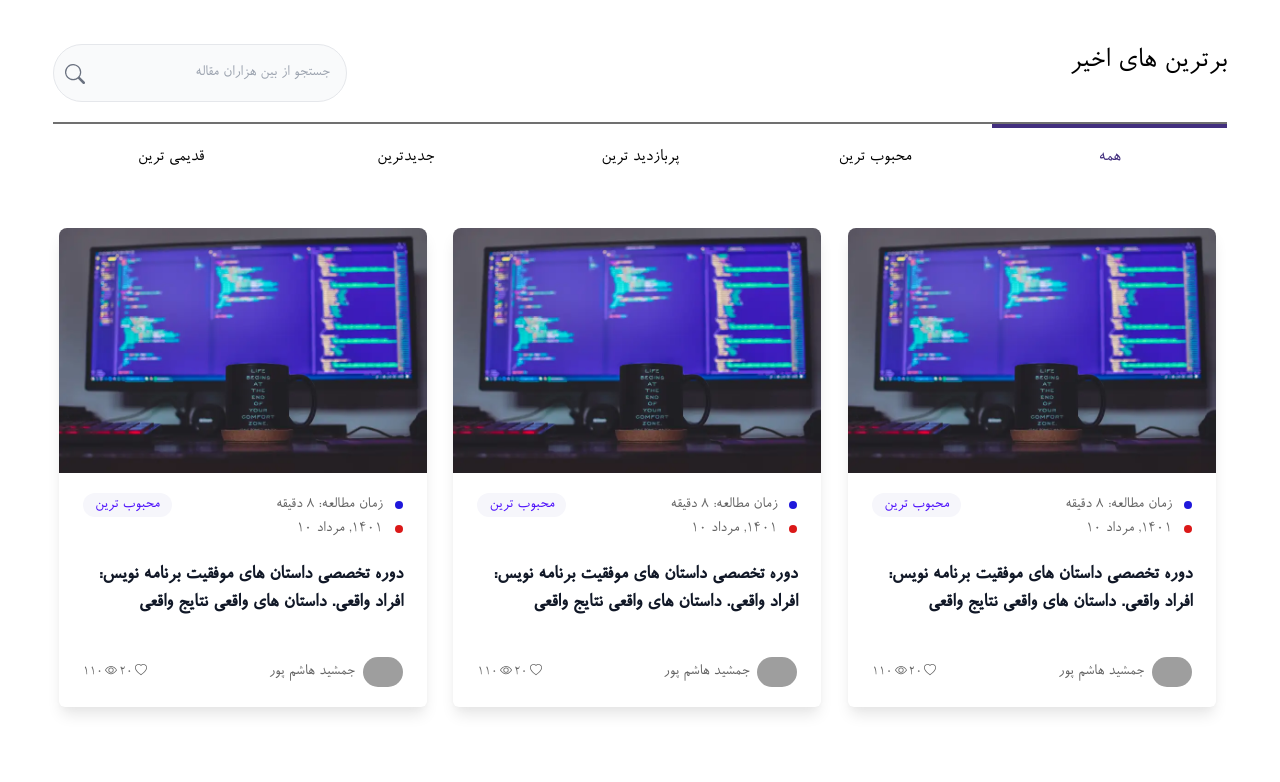
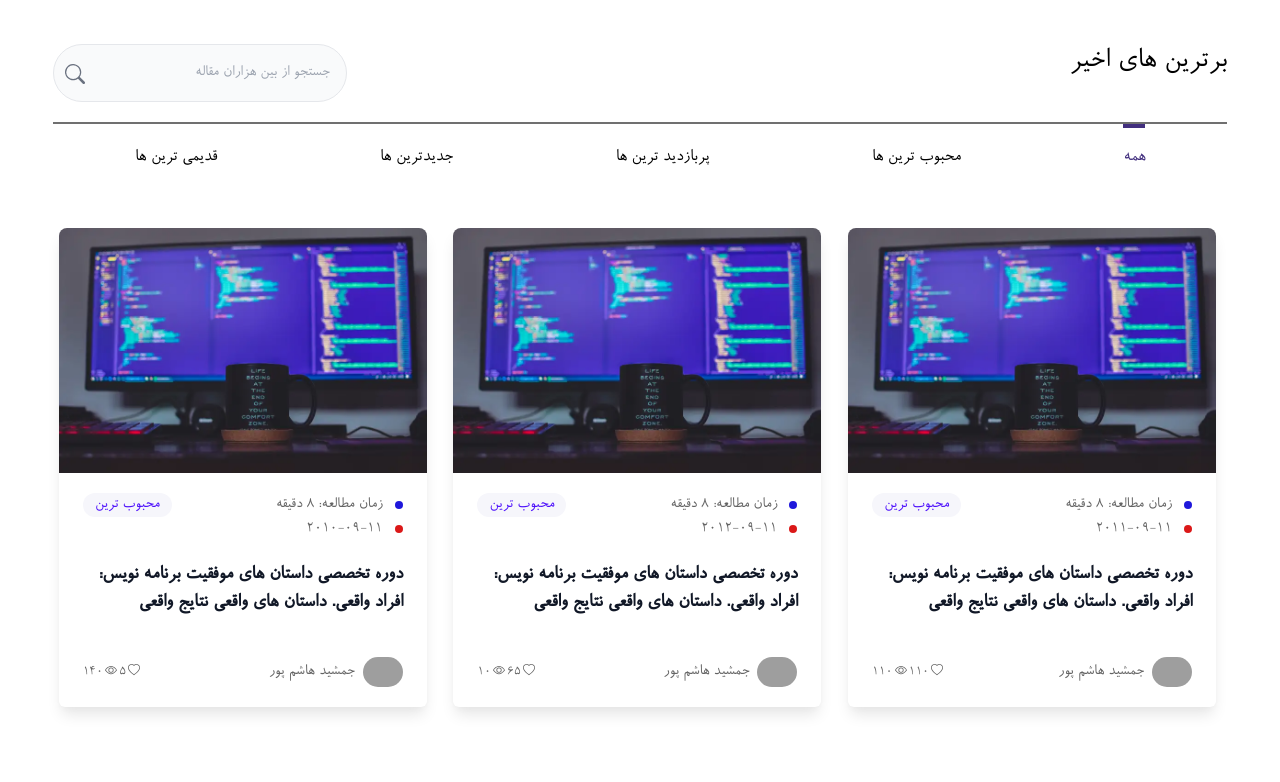
Before and after one commit to msafarianarkuli/madloops, a React (Create React App) app: page /blogs in a window 1280 px wide. Shown: the part 420-1202 px from the top of the page. Built offline with nearby package versions, Linux system fonts and the light colour scheme; grey boxes are pictures that could not be loaded.

Commit message:
add active , sorting , and dynamic code in blogs page as well I changed blogs data for sorting

```diff
--- a/src/App.js
+++ b/src/App.js
@@ -24,7 +24,7 @@ const App = () => {
         <Route path="/" element={<Navigation />}>
           <Route index element={<LandingPage />} />
           <Route path="blogs" element={<BlogsPage />} />
-          {/* <Route path="course" element={<CoursesPage />} /> */}
+          <Route path="course" element={<CoursesPage />} />
           {/* <Route path="contactUs" element={<ContactUs />} /> */}
           {/* <Route path="single-blog" element={} /> */}
           {/* <Route path="single-course" element={<SingleCourse />} />
@@ -35,10 +35,10 @@ const App = () => {
           <Route path="*" element={<NotFoundPage />} /> */}
         </Route>
       </Routes>
-      <SingleBlog />
+      {/* <SingleBlog /> */}
       <Footer />
     </div>
-  )
+  );
 };
 
 export default App;
--- a/src/Core/services/Fake Service/Blogs.js
+++ b/src/Core/services/Fake Service/Blogs.js
@@ -7,9 +7,9 @@ const Data = {
       people: "جمشید هاشم پور",
       title:
         "دوره تخصصی داستان های موفقیت برنامه نویس: افراد واقعی. داستان های واقعی نتایج واقعی",
-      like: 20,
+      likeCount: 110,
       view: 110,
-      date: `${1401}, مرداد ${10} `,
+      date: "2011-09-11",
       readTime: 8,
     },
     {
@@ -17,9 +17,9 @@ const Data = {
       people: "جمشید هاشم پور",
       title:
         "دوره تخصصی داستان های موفقیت برنامه نویس: افراد واقعی. داستان های واقعی نتایج واقعی",
-      like: 20,
-      view: 110,
-      date: `${1401}, مرداد ${10} `,
+      likeCount: 65,
+      view: 10,
+      date: "2012-09-11",
       readTime: 8,
     },
     {
@@ -27,9 +27,9 @@ const Data = {
       people: "جمشید هاشم پور",
       title:
         "دوره تخصصی داستان های موفقیت برنامه نویس: افراد واقعی. داستان های واقعی نتایج واقعی",
-      like: 20,
-      view: 110,
-      date: `${1401}, مرداد ${10} `,
+      likeCount: 5,
+      view: 140,
+      date: "2010-09-11",
       readTime: 8,
     },
     {
@@ -37,9 +37,9 @@ const Data = {
       people: "جمشید هاشم پور",
       title:
         "دوره تخصصی داستان های موفقیت برنامه نویس: افراد واقعی. داستان های واقعی نتایج واقعی",
-      like: 20,
-      view: 110,
-      date: `${1401}, مرداد ${10} `,
+      likeCount: 9,
+      view: 190,
+      date: "2006-06-11",
       readTime: 8,
     },
     {
@@ -47,9 +47,9 @@ const Data = {
       people: "جمشید هاشم پور",
       title:
         "دوره تخصصی داستان های موفقیت برنامه نویس: افراد واقعی. داستان های واقعی نتایج واقعی",
-      like: 20,
-      view: 110,
-      date: `${1401}, مرداد ${10} `,
+      likeCount: 10,
+      view: 85,
+      date: "2000-01-20",
       readTime: 8,
     },
     {
@@ -57,9 +57,9 @@ const Data = {
       people: "جمشید هاشم پور",
       title:
         "دوره تخصصی داستان های موفقیت برنامه نویس: افراد واقعی. داستان های واقعی نتایج واقعی",
-      like: 20,
-      view: 110,
-      date: `${1401}, مرداد ${10} `,
+      likeCount: 24,
+      view: 34,
+      date: "1999-12-14",
       readTime: 8,
     },
     {
@@ -67,9 +67,9 @@ const Data = {
       people: "جمشید هاشم پور",
       title:
         "دوره تخصصی داستان های موفقیت برنامه نویس: افراد واقعی. داستان های واقعی نتایج واقعی",
-      like: 20,
-      view: 110,
-      date: `${1401}, مرداد ${10} `,
+      likeCount: 20,
+      view: 11,
+      date: "2003-09-11",
       readTime: 8,
     },
     {
@@ -77,9 +77,9 @@ const Data = {
       people: "جمشید هاشم پور",
       title:
         "دوره تخصصی داستان های موفقیت برنامه نویس: افراد واقعی. داستان های واقعی نتایج واقعی",
-      like: 20,
-      view: 110,
-      date: `${1401}, مرداد ${10} `,
+      likeCount: 30,
+      view: 143,
+      date: "2006-09-18",
       readTime: 8,
     },
     {
@@ -87,9 +87,9 @@ const Data = {
       people: "جمشید هاشم پور",
       title:
         "دوره تخصصی داستان های موفقیت برنامه نویس: افراد واقعی. داستان های واقعی نتایج واقعی",
-      like: 20,
-      view: 110,
-      date: `${1401}, مرداد ${10} `,
+      likeCount: 90,
+      view: 854,
+      date: "1980-09-11",
       readTime: 8,
     },
     {
@@ -97,9 +97,9 @@ const Data = {
       people: "جمشید هاشم پور",
       title:
         "دوره تخصصی داستان های موفقیت برنامه نویس: افراد واقعی. داستان های واقعی نتایج واقعی",
-      like: 20,
-      view: 110,
-      date: `${1401}, مرداد ${10} `,
+      likeCount: 70,
+      view: 324,
+      date: "2018-09-11",
       readTime: 8,
     },
   ],
--- a/src/Core/services/Fake Service/CoursesPage.js
+++ b/src/Core/services/Fake Service/CoursesPage.js
@@ -8,14 +8,15 @@ const Data = {
         "با برگزاری دوباره دوره انگولار خود را در مسیری که انتخاب کردید به سمت موفقیت در فریمورک آنگولار سوق دهید. این دوره ...",
       teacher: "مازیار قلی پور",
       lesson: 180,
-      rate: "4/5",
-      date: 42.5,
+      likeCount: 3,
+      date: "2001-02-12",
       price: 999.999,
       numberOfStudents: 50,
       archive: "پُگ شده",
       image: require("../../../Assets/alexander-shatov.jpg"),
       level: "همه سطح",
       view: 190,
+      hour: 42.5,
     },
     {
       id: uuidv4(),
@@ -24,14 +25,15 @@ const Data = {
         "با برگزاری دوباره دوره انگولار خود را در مسیری که انتخاب کردید به سمت موفقیت در فریمورک آنگولار سوق دهید. این دوره ...",
       teacher: "مازیار قلی پور",
       lesson: 180,
-      rate: "4/5",
-      date: 42.5,
+      likeCount: 2.1,
+      date: "1984-02-04",
       price: 999.999,
       numberOfStudents: 50,
       archive: "تکمیل شده",
       image: require("../../../Assets/alexander-shatov.jpg"),
       level: "ساده",
       view: 180,
+      hour: 42.5,
     },
     {
       id: uuidv4(),
@@ -40,14 +42,15 @@ const Data = {
         "با برگزاری دوباره دوره انگولار خود را در مسیری که انتخاب کردید به سمت موفقیت در فریمورک آنگولار سوق دهید. این دوره ...",
       teacher: "مازیار قلی پور",
       lesson: 180,
-      rate: "4/5",
+      likeCount: 5,
       price: 999.999,
-      date: 42.5,
+      date: "1994-02-12",
       numberOfStudents: 50,
       archive: "آرشیو شده",
       image: require("../../../Assets/alexander-shatov.jpg"),
       level: "پیشرفته",
       view: 110,
+      hour: 42.5,
     },
     {
       id: uuidv4(),
@@ -56,14 +59,15 @@ const Data = {
         "با برگزاری دوباره دوره انگولار خود را در مسیری که انتخاب کردید به سمت موفقیت در فریمورک آنگولار سوق دهید. این دوره ...",
       teacher: "مازیار قلی پور",
       lesson: 180,
-      rate: "4/5",
-      date: 42.5,
+      likeCount: 2.8,
+      date: "1980-01-12",
       price: 999.999,
       numberOfStudents: 50,
       archive: "ضپط شده",
       image: require("../../../Assets/alexander-shatov.jpg"),
       level: "نرمال",
       view: 140,
+      hour: 42.5,
     },
     {
       id: uuidv4(),
@@ -72,14 +76,15 @@ const Data = {
         "با برگزاری دوباره دوره انگولار خود را در مسیری که انتخاب کردید به سمت موفقیت در فریمورک آنگولار سوق دهید. این دوره ...",
       teacher: "مازیار قلی پور",
       lesson: 180,
-      rate: "4/5",
-      date: 42.5,
+      likeCount: 2.7,
+      date: "1990-02-12",
       price: 999.999,
       numberOfStudents: 50,
       archive: "وجی شده",
       image: require("../../../Assets/vipul.jpg"),
       level: "نرمال",
       view: 130,
+      hour: 42.5,
     },
     {
       id: uuidv4(),
@@ -88,14 +93,15 @@ const Data = {
         "با برگزاری دوباره دوره انگولار خود را در مسیری که انتخاب کردید به سمت موفقیت در فریمورک آنگولار سوق دهید. این دوره ...",
       teacher: "مازیار قلی پور",
       lesson: 180,
-      rate: "4/5",
-      date: 42.5,
+      likeCount: 4.8,
+      date: "1985-02-12",
       price: 999.999,
       numberOfStudents: 50,
       archive: "کُمیسر شده",
       image: require("../../../Assets/alexander-shatov.jpg"),
       level: "نرمال",
       view: 100,
+      hour: 42.5,
     },
     {
       id: uuidv4(),
@@ -104,14 +110,15 @@ const Data = {
         "با برگزاری دوباره دوره انگولار خود را در مسیری که انتخاب کردید به سمت موفقیت در فریمورک آنگولار سوق دهید. این دوره ...",
       teacher: "مازیار قلی پور",
       lesson: 180,
-      rate: "4/5",
-      date: 42.5,
+      likeCount: 1.3,
+      date: "1980-02-12",
       price: 999.999,
       numberOfStudents: 50,
       archive: "بخت چه",
       image: require("../../../Assets/alexander-shatov.jpg"),
       level: "نرمال",
       view: 200,
+      hour: 42.5,
     },
   ],
 };
--- a/src/Screens/Blogs/blogs-page.component.jsx
+++ b/src/Screens/Blogs/blogs-page.component.jsx
@@ -6,16 +6,76 @@ import { BsFillCircleFill, BsEye, BsHeart } from "react-icons/bs";
 import Data from "../../Core/services/Fake Service/Blogs";
 import { Button } from "../../Components/common/button-component/button.component";
 import { useState } from "react";
+import {
+  handleDateSortingAs,
+  handleDateSortingDes,
+  handleLikeSorting,
+  handleViewSorting,
+} from "./../../Core/utils/sorting";
 
 const cardPerRow = 3;
 
 const BlogsPage = () => {
   const { blogs } = Data;
+  const [groupBtnList] = useState([
+    { id: 1, title: "همه", type: "all" },
+    { id: 2, title: "محبوب ترین ها", type: "like" },
+    { id: 3, title: "پربازدید ترین ها", type: "view" },
+    { id: 4, title: "جدیدترین ها", type: "new" },
+    { id: 5, title: "قدیمی ترین ها", type: "old" },
+  ]);
   const [nextCard, setNextCard] = useState(cardPerRow);
   const handleMoreCard = () => {
     setNextCard(nextCard + cardPerRow);
   };
 
+  const [filterBlogs, setFilterBlogs] = useState(blogs);
+
+  const handleSorting = (type) => {
+    switch (type) {
+      case "all":
+        setFilterBlogs(blogs);
+        break;
+      case "view":
+        setFilterBlogs(handleViewSorting(blogs));
+        break;
+      case "new":
+        setFilterBlogs(handleDateSortingDes(blogs));
+        break;
+      case "old":
+        setFilterBlogs(handleDateSortingAs(blogs));
+        break;
+      case "like":
+        setFilterBlogs(handleLikeSorting(blogs));
+        break;
+    }
+  };
+
+  const [selectedBlogButton, setSelectedBlogBtn] = useState(
+    groupBtnList[0].title
+  );
+
+  const handleButton = (title) => {
+    setSelectedBlogBtn(title);
+  };
+
+  console.log(selectedBlogButton);
+  const activeBtn = (item) => {
+    const classActive = [];
+    classActive.push(
+      selectedBlogButton === item
+        ? " border-deep-purple text-deep-purple"
+        : "border-transparent"
+    );
+    return classActive.join(" , ");
+  };
+
+  const blogSortAndSet = (item) => {
+    handleButton(item.title);
+    handleSorting(item.type);
+  };
+  console.log(groupBtnList[0].title);
+  console.log(activeBtn(groupBtnList.title));
   return (
     <section>
       <div className="container m-auto">
@@ -53,41 +113,39 @@ const BlogsPage = () => {
         </div>
         <div className="menu-blogs m-auto w-11/12">
           <div className="anim-blogs flex m-auto text-center h-16 lg:text-lg md:text-md relative">
-            <a
-              className="inline-block relative z-10 sm:pt-4 border-t-4 h-16 first:border-deep-purple first:text-deep-purple"
-              href="#"
-            >
+            {groupBtnList.map((item) => {
+              return (
+                <div
+                  onClick={() => blogSortAndSet(item)}
+                  className={`anim-div inline-block relative m-auto z-10 sm:pt-4 border-t-4 h-16 ${activeBtn(
+                    item.title
+                  )} cursor-pointer`}
+                  key={item.id}
+                >
+                  {item.title}
+                </div>
+              );
+            })}
+            <div className="animation-blogs border-deep-purple absolute h-16 top-0 z-0 border-t-4 start-home-blogs duration-300 ease-in-out"></div>
+            {/* <div className="inline-block relative z-10 sm:pt-4 border-t-4 h-16 first:border-deep-purple first:text-deep-purple">
               همه
-            </a>
-            <a
-              className="inline-block relative z-10 m-auto sm:pt-4 border-t-4 border-transparent h-16"
-              href="#"
-            >
+            </div>
+            <div className="inline-block relative z-10 m-auto sm:pt-4 border-t-4 border-transparent h-16">
               محبوب ترین
-            </a>
-            <a
-              className="inline-block relative z-10 m-auto sm:pt-4 border-t-4 border-transparent h-16"
-              href="#"
-            >
+            </div>
+            <div className="inline-block relative z-10 m-auto sm:pt-4 border-t-4 border-transparent h-16">
               پربازدید ترین
-            </a>
-            <a
-              className="inline-block relative z-10 m-auto sm:pt-4 border-t-4 border-transparent h-16"
-              href="#"
-            >
+            </div>
+            <div className="inline-block relative z-10 m-auto sm:pt-4 border-t-4 border-transparent h-16">
               جدیدترین
-            </a>
-            <a
-              className="inline-block relative z-10 m-auto sm:pt-4 border-t-4 border-transparent h-16"
-              href="#"
-            >
+            </div>
+            <div className="inline-block relative z-10 m-auto sm:pt-4 border-t-4 border-transparent h-16">
               قدیمی ترین
-            </a>
-            <div className="animation-blogs border-deep-purple absolute h-16 top-0 z-0 border-t-4 start-home-blogs duration-300 ease-in-out"></div>
+            </div> */}
           </div>
         </div>
         <div className="grid 2xl:grid-cols-3 2xl:gap-20 2xl:mx-auto xl:grid-cols-3 xl:gap-40 xl:ml-48 lg:grid-cols-2 lg:gap-20 lg:mx-auto md:grid-cols-2 md:gap-x-44 md:gap-y-10 md:ml-52 sm:grid-cols-1 sm:gap-20 grid-cols-1 gap-10 ml-60 mt-10 w-[80%]">
-          {blogs.slice(0, nextCard).map((card) => (
+          {filterBlogs.slice(0, nextCard).map((card) => (
             <Card
               showImage
               showStruc
@@ -129,7 +187,7 @@ const BlogsPage = () => {
                   </div>
                   <div className="text-[#636363] flex items-center">
                     <BsHeart className="pb-1" />
-                    <h3 className="text-sm">{card.like}</h3>
+                    <h3 className="text-sm">{card.likeCount}</h3>
                     <BsEye className="pb-1" />
                     <h3 className="text-sm">{card.view}</h3>
                   </div>
--- a/src/Screens/Blogs/blogs.styles.scss
+++ b/src/Screens/Blogs/blogs.styles.scss
@@ -11,47 +11,47 @@
   right: 20%;
 }
 
-.anim-blogs a:nth-child(1) {
+.anim-blogs anim-div {
   width: 20% !important;
 }
 
-.anim-blogs a:nth-child(1):hover ~ .animation-blogs {
+.anim-blogs anim-div:hover ~ .animation-blogs {
   width: 20% !important;
   right: 0 !important;
 }
 
-.anim-blogs a:nth-child(2) {
-  width: 20% !important;
-}
+// .anim-blogs anim-div:nth-child(2) {
+//   width: 20% !important;
+// }
 
-.anim-blogs a:nth-child(2):hover ~ .animation-blogs {
-  width: 20% !important;
-  right: 20% !important;
-}
+// .anim-blogs anim-div:nth-child(2):hover ~ .animation-blogs {
+//   width: 20% !important;
+//   right: 20% !important;
+// }
 
-.anim-blogs a:nth-child(3) {
-  width: 20% !important;
-}
+// .anim-blogs anim-div:nth-child(3) {
+//   width: 20% !important;
+// }
 
-.anim-blogs a:nth-child(3):hover ~ .animation-blogs {
-  width: 20% !important;
-  right: 40% !important;
-}
+// .anim-blogs anim-div:nth-child(3):hover ~ .animation-blogs {
+//   width: 20% !important;
+//   right: 40% !important;
+// }
 
-.anim-blogs a:nth-child(4) {
-  width: 20% !important;
-}
+// .anim-blogs anim-div:nth-child(4) {
+//   width: 20% !important;
+// }
 
-.anim-blogs a:nth-child(4):hover ~ .animation-blogs {
-  width: 20% !important;
-  right: 60% !important;
-}
+// .anim-blogs anim-div:nth-child(4):hover ~ .animation-blogs {
+//   width: 20% !important;
+//   right: 60% !important;
+// }
 
-.anim-blogs a:nth-child(5) {
-  width: 20% !important;
-}
+// .anim-blogs anim-div:nth-child(5) {
+//   width: 20% !important;
+// }
 
-.anim-blogs a:nth-child(5):hover ~ .animation-blogs {
-  width: 20% !important;
-  right: 80% !important;
-}
+// .anim-blogs anim-div:nth-child(5):hover ~ .animation-blogs {
+//   width: 20% !important;
+//   right: 80% !important;
+// }
--- a/src/Screens/Courses/courses-page.component.jsx
+++ b/src/Screens/Courses/courses-page.component.jsx
@@ -1,13 +1,18 @@
 import { BsDashLg, BsFilter, BsArrowLeftShort, BsList } from "react-icons/bs";
 import { FaMinus, FaPlus } from "react-icons/fa";
 import { FieldName } from "./../../Components/common/field-name-component/field-name.component";
-import { useEffect, useState } from "react";
+import { useState } from "react";
 import GroupButton from "./../../Components/common/GroupButton/GroupButton";
 import { Button } from "./../../Components/common/button-component/button.component";
 import Data from "../../Core/services/Fake Service/CoursesPage";
 import CardGridListView from "../../Components/common/CardGridAndList-view.component";
 import GridAndList from "./../../Components/common/gridAndList-item.component";
 import Accordion from "./../../Components/common/Accordion/Accordion";
+import {
+  handleDateSortingDes,
+  handleLikeSorting,
+  handleViewSorting,
+} from "./../../Core/utils/sorting";
 
 const cardPerRow = 3;
 
@@ -16,11 +21,35 @@ const CoursesPage = () => {
   const [showGrid, setShowGrid] = useState(false);
   const [openFilter, setOpenFilter] = useState(false);
   const [groupBtnList] = useState([
-    "همه",
-    "جدیدترین ها",
-    "محبوب ترین ها",
-    "پربازدید ترین ها",
+    { id: 1, title: "همه", type: "all" },
+    { id: 2, title: "جدیدترین ها", type: "new" },
+    { id: 3, title: "محبوب ترین ها", type: "like" },
+    { id: 4, title: "پربازدید ترین ها", type: "view" },
   ]);
+
+  const [filterCourses, setFilterCourses] = useState(courses);
+
+  const handleSorting = (type) => {
+    switch (type) {
+      case "all":
+        setFilterCourses(courses);
+        break;
+      case "view":
+        setFilterCourses(handleViewSorting(courses, 3));
+        break;
+      case "new":
+        setFilterCourses(handleDateSortingDes(courses, 2));
+        break;
+      case "like":
+        setFilterCourses(handleLikeSorting(courses, 5));
+        break;
+    }
+  };
+
+  const [nextCard, setNextCard] = useState(cardPerRow);
+  const handleMoreCard = () => {
+    setNextCard(nextCard + cardPerRow);
+  };
 
   const [filterList, setFilterList] = useState([
     { id: 1, title: "موضوع", active: true },
@@ -29,24 +58,6 @@ const CoursesPage = () => {
     { id: 4, title: "مدت زمان ویدیو", active: false },
     { id: 5, title: "حدود قیمت", active: false },
   ]);
-
-  const [nextCard, setNextCard] = useState(cardPerRow);
-  const handleMoreCard = () => {
-    setNextCard(nextCard + cardPerRow);
-  };
-
-  // const [view, setView] = useState([]);
-
-  // useEffect(() => {
-  //   setView(courses);
-  // });
-
-  // const handleSortView = () => {
-  //   const sortedData = [...view].sort((a, b) => {
-  //     return b.view > a.view ? 1 : -1;
-  //   });
-  //   setView(sortedData);
-  // };
 
   return (
     <section>
@@ -113,9 +124,9 @@ const CoursesPage = () => {
             </div>
             <div className="m-auto">
               <GroupButton
-                // onMostVisited={handleSortView}
+                onSorting={handleSorting}
                 items={groupBtnList}
-                width="xl:p-6 xl:w-52 lg:w-36 lg:p-[22px] md:w-28 md:p-[7px] sm:w-[105px] sm:p-[3px]"
+                width="sm:text-xl xl:p-6 xl:w-52 lg:w-36 lg:p-[22px] md:w-28 md:p-[7px] sm:w-[105px] sm:p-[3px]"
               />
             </div>
 
@@ -129,11 +140,11 @@ const CoursesPage = () => {
               : "sm:mt-20 sm:mx-auto sm:w-10/12 grid-cols-1 gap-10 mt-10 w-[80%]"
           }
         >
-          {courses.slice(0, nextCard).map((item) => (
+          {filterCourses.slice(0, nextCard).map((item) => (
             <CardGridListView item={item} key={item.id} view={showGrid} />
           ))}
         </div>
-        {nextCard < courses.length && (
+        {nextCard < filterCourses.length && (
           <div className="w-full my-20">
             <Button
               onClick={handleMoreCard}
```
Also changed, not shown: src/Components/common/CardGridAndList-view.component.jsx (+7 -7 lines), src/Components/common/GroupButton/GroupButton.jsx (+10 -14 lines), src/Components/content/Landing-Course/landing-cource.component.jsx (+18 -18 lines), src/Core/utils/sorting.js (+19 -8 lines).
